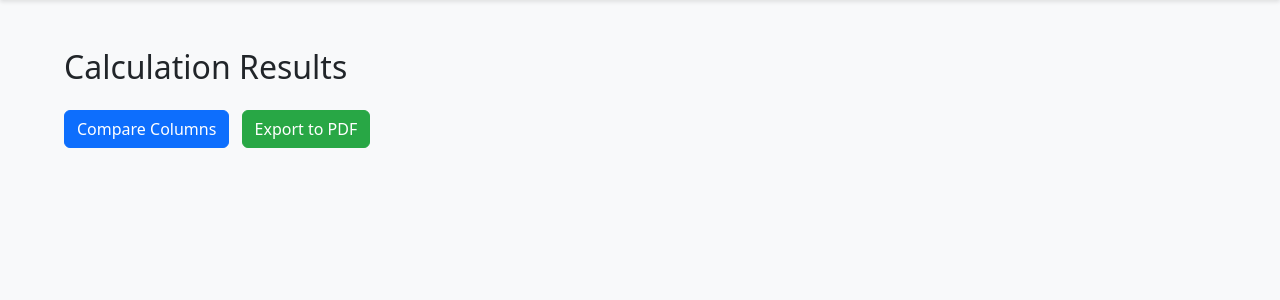
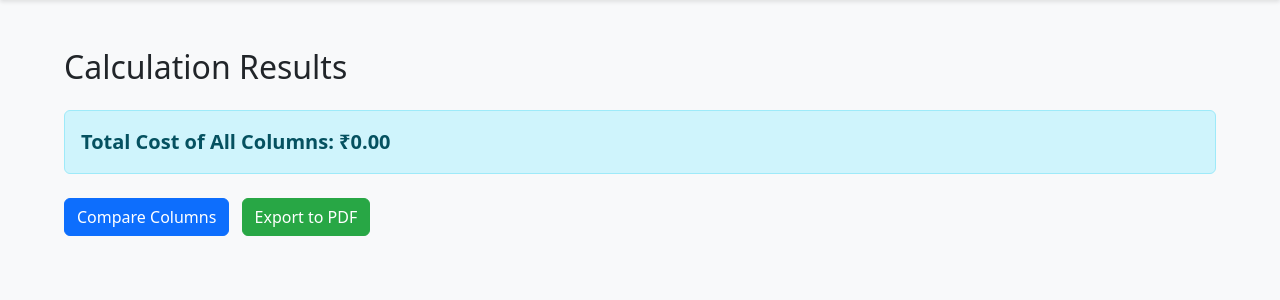
Before and after one commit to Thiganth-K/main-ecostruct, a Flask app: page /concrete/results in a window 1280 px wide. Shown: the part 62-362 px from the top of the page. Run offline with Flask 3, Linux system fonts and the light colour scheme.

Commit message:
cost calculation done
cost calculation feature done with update in result and pdf update

```diff
--- a/app.py
+++ b/app.py
@@ -19,6 +19,42 @@
 @app.route('/concrete/column')
 def column():
     return render_template('column.html')
+
+def calculate_costs(cement_qty, fine_qty, coarse_qty, steel_mass, spec, grade):
+    cement_cost = 0
+    if spec == "15% Fly Ash":
+        cement_cost = (0.85 * cement_qty) * 8 + (0.15 * cement_qty) * 2.9
+    elif spec == "30% Fly Ash":
+        cement_cost = (0.70 * cement_qty) * 8 + (0.30 * cement_qty) * 2.9
+    elif spec == "40% Fly Ash":
+        cement_cost = (0.60 * cement_qty) * 8 + (0.40 * cement_qty) * 2.9
+    elif spec == "Portland Limestone – 14%":
+        cement_cost = (0.86 * cement_qty) * 8 + (0.14 * cement_qty) * 6
+    elif spec == "35% Natural Pozzolanic Ash":
+        cement_cost = (0.65 * cement_qty) * 8 + (0.35 * cement_qty) * 5.4
+    elif spec == "25% Blast Furnace Slag":
+        cement_cost = (0.75 * cement_qty) * 8 + (0.25 * cement_qty) * 4
+    elif spec == "50% Blast Furnace Slag":
+        cement_cost = (0.50 * cement_qty) * 8 + (0.50 * cement_qty) * 4
+    elif spec == "70% Blast Furnace Slag":
+        cement_cost = (0.70 * cement_qty) * 8 + (0.30 * cement_qty) * 4
+    elif spec == "Other":
+        cement_cost = cement_qty * 8
+    else:
+        cement_cost = cement_qty * 8  # Default
+
+    fine_agg_cost = fine_qty * 1.4
+    coarse_agg_cost = coarse_qty * 1.4
+    steel_cost = steel_mass * 66
+    total_cost = cement_cost + fine_agg_cost + coarse_agg_cost + steel_cost
+
+    return {
+        "cement_cost": round(cement_cost, 2),
+        "fine_agg_cost": round(fine_agg_cost, 2),
+        "coarse_agg_cost": round(coarse_agg_cost, 2),
+        "steel_cost": round(steel_cost, 2),
+        "total_cost": round(total_cost, 2)
+    }
 
 @app.route('/concrete/calculate', methods=['POST'])
 def calculate():
@@ -54,6 +90,9 @@
         ecf = resolve_ecf(grade, spec)
         embodied_carbon = total_weight * ecf
 
+        # Cost calculation
+        costs = calculate_costs(cement_qty, fine_qty, coarse_qty, steel_mass, spec, grade)
+
         results.append({
             'volume': round(volume, 2),
             'cement_qty': round(cement_qty, 2),
@@ -62,7 +101,15 @@
             'steel_mass': round(steel_mass, 2),
             'total_weight': round(total_weight, 2),
             'ecf': round(ecf, 3),
-            'embodied_carbon': round(embodied_carbon, 2)
+            'embodied_carbon': round(embodied_carbon, 2),
+            'grade': grade,
+            'specification': spec,
+            # Add cost fields
+            'cement_cost': costs['cement_cost'],
+            'fine_agg_cost': costs['fine_agg_cost'],
+            'coarse_agg_cost': costs['coarse_agg_cost'],
+            'steel_cost': costs['steel_cost'],
+            'total_cost': costs['total_cost']
         })
 
     return jsonify({'results': results})
@@ -129,11 +176,16 @@
 @app.route('/concrete/export-pdf', methods=['POST'])
 def export_pdf():
     data = request.get_json()
+    columns = data['columns']
+
+    # Calculate total cost on the backend to ensure accuracy
+    total_cost = sum(col.get('total_cost', 0) for col in columns)
 
     # Generate HTML content
     html_content = render_template(
         'pdf_template.html',
-        columns=data['columns'],
+        columns=columns,
+        total_cost=total_cost,
         date=datetime.now().strftime("%Y-%m-%d %H:%M:%S")
     )
 
--- a/templates/results.html
+++ b/templates/results.html
@@ -5,6 +5,7 @@
 {% block content %}
 <div class="container py-4">
     <h2 class="mb-4">Calculation Results</h2>
+    <div id="totalCostContainer" class="alert alert-info fw-bold fs-5 mb-4"></div>
     <div class="mb-4">
         <button id="compareButton" class="btn btn-primary me-2">Compare Columns</button>
         <button id="exportPdfButton" class="btn btn-success">Export to PDF</button>
@@ -76,6 +77,11 @@
     const container = document.getElementById('resultsContainer');
     const transportModal = new bootstrap.Modal(document.getElementById('transportModal'));
 
+    // Calculate and display total cost
+    const totalCost = results.reduce((sum, col) => sum + (col.total_cost || 0), 0);
+    document.getElementById('totalCostContainer').textContent =
+        `Total Cost of All Columns: ₹${totalCost.toLocaleString(undefined, {minimumFractionDigits: 2, maximumFractionDigits: 2})}`;
+
     results.forEach((result, index) => {
         const card = document.createElement('div');
         card.className = 'col-md-6 mb-4';
@@ -95,6 +101,12 @@
                         <li class="list-group-item">Total Weight: ${result.total_weight} kg</li>
                         <li class="list-group-item">ECF: ${result.ecf}</li>
                         <li class="list-group-item">Embodied Carbon: ${result.embodied_carbon} kg CO₂e</li>
+                        <!-- Add cost fields below -->
+                        <li class="list-group-item">Cement Cost: ₹${result.cement_cost}</li>
+                        <li class="list-group-item">Fine Aggregate Cost: ₹${result.fine_agg_cost}</li>
+                        <li class="list-group-item">Coarse Aggregate Cost: ₹${result.coarse_agg_cost}</li>
+                        <li class="list-group-item">Steel Cost: ₹${result.steel_cost}</li>
+                        <li class="list-group-item fw-bold">Total Cost: ₹${result.total_cost}</li>
                     </ul>
                     <!-- Add Waste Factor Button to transportResult div -->
                     <div id="transportResult${index}" class="mt-3 d-none">
```
Also changed, not shown: templates/pdf_template.html (+24 -0 lines).
